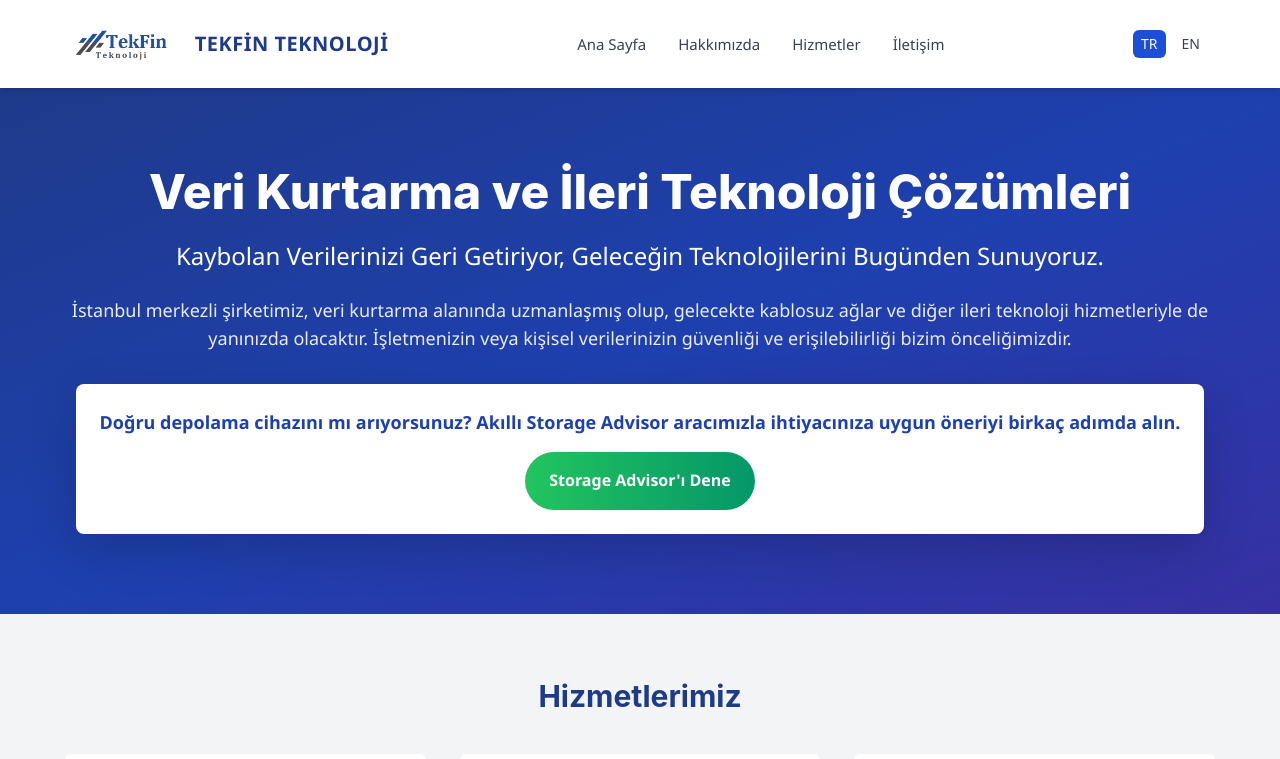
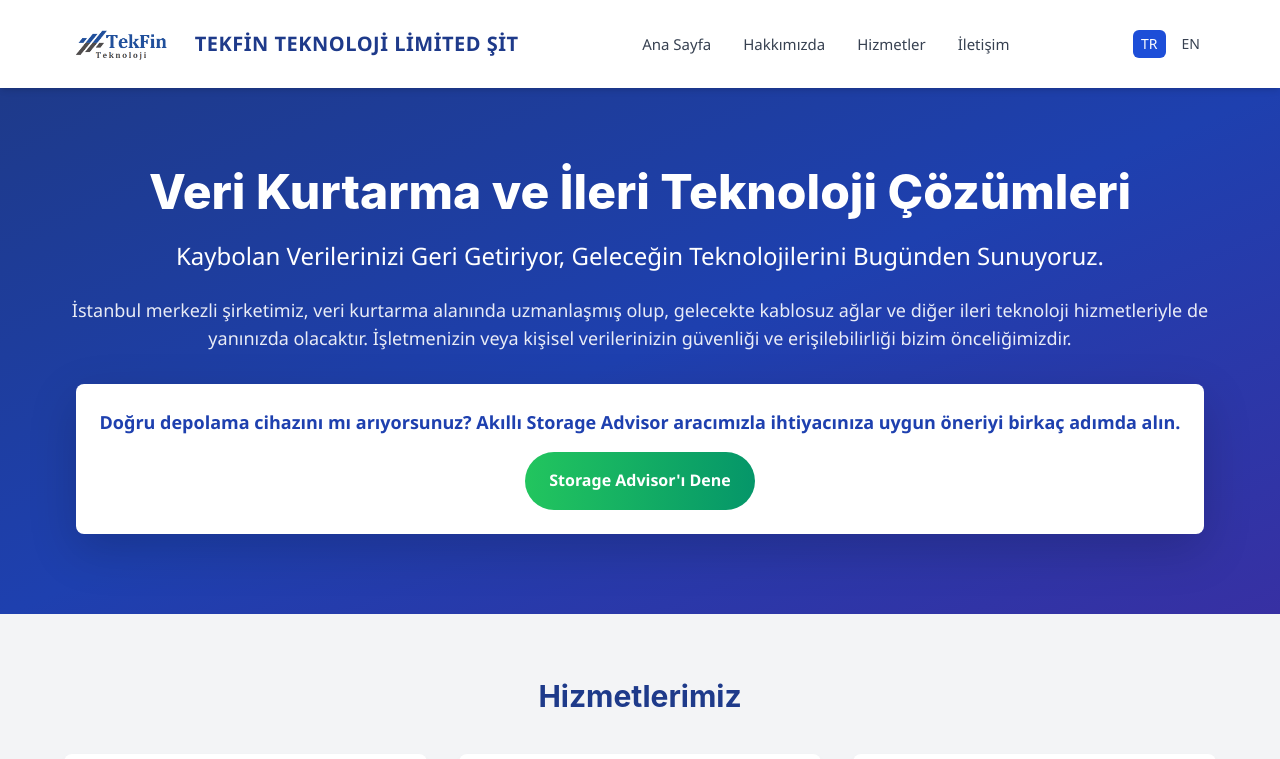
Before and after one commit to SalehKar/tekfin-website, a React (Create React App) app: page / in a window 1280 px wide. Shown: the top 759 px of the page. Built offline with nearby package versions, Linux system fonts and the light colour scheme.

Commit message:
Update Header.js

```diff
--- a/src/components/Header.js
+++ b/src/components/Header.js
@@ -45,7 +45,7 @@ const Header = ({ language, setLanguage }) => {
             <img src="/images/tekfin-logo.png" alt="Logo" className="h-10 w-auto" />
           </Link>
           <span className="text-xl font-bold text-blue-900 hidden sm:inline tracking-wide">
-            TEKFİN TEKNOLOJİ
+            TEKFİN TEKNOLOJİ LİMİTED ŞİT
           </span>
         </div>
 
```
